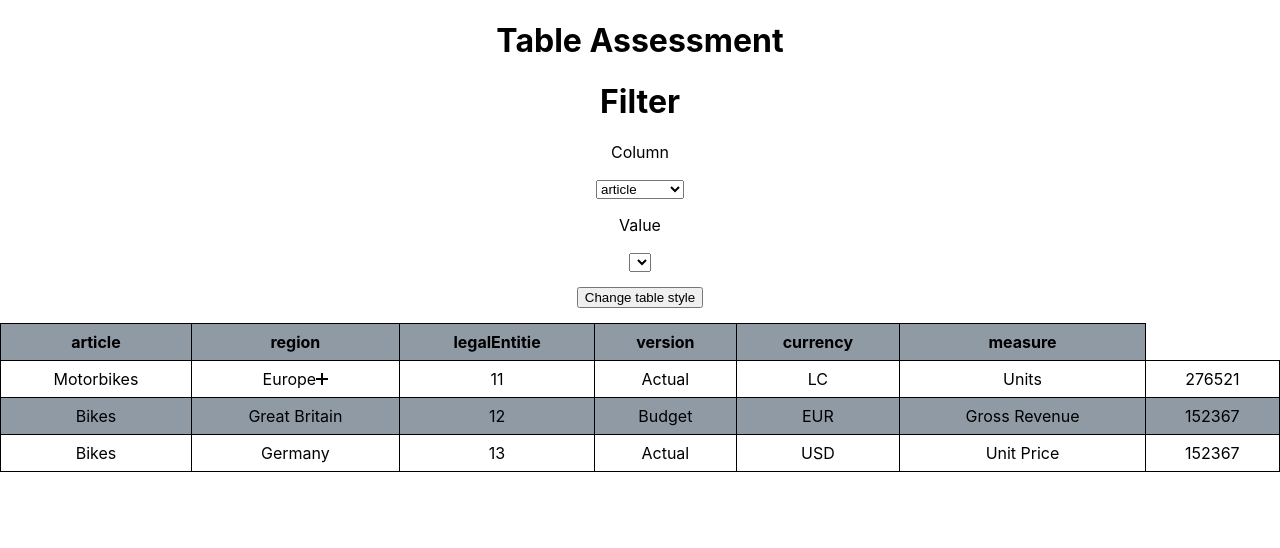
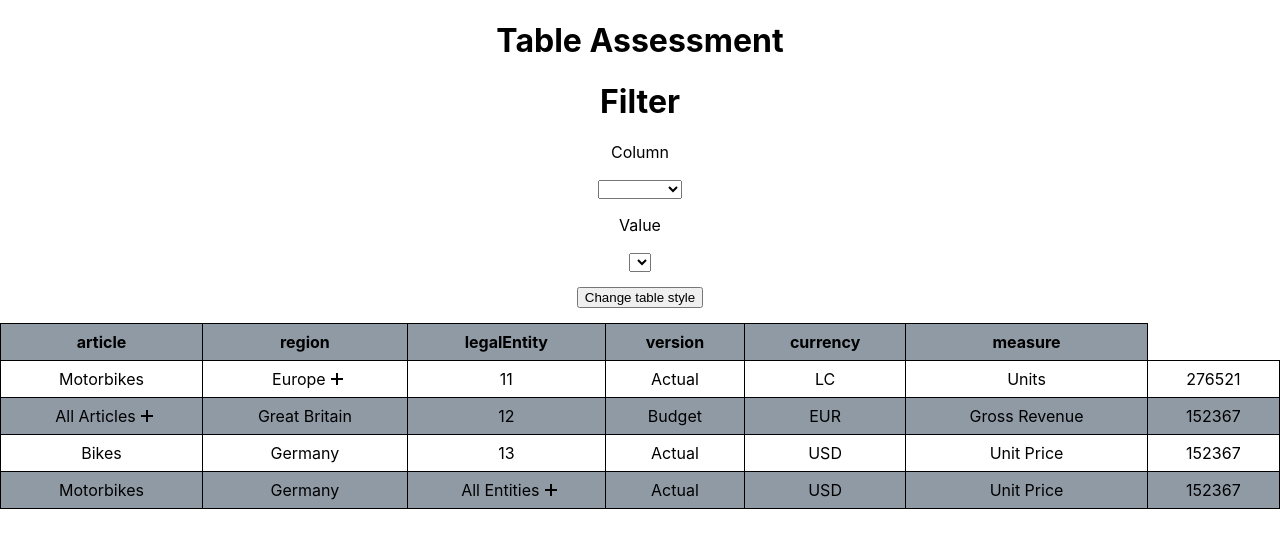
Before and after one commit to Yoloseph/TableDataAssessment, a React (Create React App) app in the folder table-assessment/: page / in a window 1280 px wide. Shown: the top 548 px of the page. Built offline with nearby package versions, Linux system fonts and the light colour scheme.

Commit message:
Mock Data changes Added logic for multiple hidden rows

```diff
--- a/table-assessment/public/mock/mockDataTable.json
+++ b/table-assessment/public/mock/mockDataTable.json
@@ -2,7 +2,7 @@
   "header": {
     "article": ["All Articles", "Bikes", "Motorbikes"],
     "region": ["Europe", "Great Britain", "Germany"],
-    "legalEntitie": ["11", "12", "13", "All Entities"],
+    "legalEntity": ["11", "12", "13", "All Entities"],
     "version": ["Actual", "Budget"],
     "currency": ["LC", "USD", "EUR"],
     "measure": ["Units", "Unit Price", "Gross Revenue"]
--- a/table-assessment/public/mock/mockDataUsers.json
+++ b/table-assessment/public/mock/mockDataUsers.json
@@ -29,14 +29,33 @@
     ]
   },
   {
-    "article": "Bikes",
+    "article": "All Articles",
     "region": "Great Britain",
     "legalEntity": "12",
     "version": "Budget",
     "currency": "EUR",
     "measure": "Gross Revenue",
     "value": 152367,
-    "children": []
+    "children": [
+      {
+        "article": "Motorbikes",
+        "region": "Germany",
+        "legalEntity": "11",
+        "version": "Actual",
+        "currency": "LC",
+        "measure": "Units",
+        "value": 276521
+      },
+      {
+        "article": "Bikes",
+        "region": "Germany",
+        "legalEntity": "11",
+        "version": "Actual",
+        "currency": "LC",
+        "measure": "Units",
+        "value": 276521
+      }
+    ]
   },
   {
     "article": "Bikes",
@@ -48,4 +67,41 @@
     "value": 152367,
     "children": []
   }
+  ,
+  {
+    "article": "Motorbikes",
+    "region": "Germany",
+    "legalEntity": "All Entities",
+    "version": "Actual",
+    "currency": "USD",
+    "measure": "Unit Price",
+    "value": 152367,
+    "children": [{
+      "article": "Motorbikes",
+      "region": "Germany",
+      "legalEntity": "11",
+      "version": "Actual",
+      "currency": "LC",
+      "measure": "Units",
+      "value": 276521
+    },
+    {
+      "article": "Bikes",
+      "region": "Germany",
+      "legalEntity": "12",
+      "version": "Actual",
+      "currency": "LC",
+      "measure": "Units",
+      "value": 276521
+    },
+    {
+      "article": "Bikes",
+      "region": "Germany",
+      "legalEntity": "13",
+      "version": "Actual",
+      "currency": "LC",
+      "measure": "Units",
+      "value": 276521
+    }]
+  }
 ]
--- a/table-assessment/src/components/Filter.jsx
+++ b/table-assessment/src/components/Filter.jsx
@@ -14,7 +14,7 @@ function Filter({ tableData, handleChange }) {
 
   const columnDataBlock = (data) => {
     let option = [];
-
+    option.push(<option key="default" value=""></option>);
     Object.keys(data).forEach((element) => {
       option.push(<option value={element}>{element}</option>);
     });
@@ -27,11 +27,7 @@ function Filter({ tableData, handleChange }) {
 
   const valuesDataBlock = (data) => {
     let option = [];
-    option.push(
-      <option key="default" value="">
-        {" "}
-      </option>
-    );
+    option.push(<option key="default" value=""></option>);
     if (data && selectedColumn) {
       Object.keys(data).forEach((element) => {
         if (selectedColumn === element) {
--- a/table-assessment/src/components/Table.css
+++ b/table-assessment/src/components/Table.css
@@ -40,6 +40,7 @@ td {
 }
 
 .plus-icon {
+  left: 5px;
   display: inline-block;
   width: 12px;
   height: 12px;
@@ -71,6 +72,7 @@ td {
 }
 
 .minus-icon {
+  left: 5px;
   display: inline-block;
   width: 12px;
   height: 12px;
--- a/table-assessment/src/components/Table.jsx
+++ b/table-assessment/src/components/Table.jsx
@@ -3,7 +3,7 @@ import "./Table.css";
 
 function Table({ userData, tableData }) {
   const [useZebraStyling, setUseZebraStyling] = useState(true);
-  const [showHidden, setShowHidden] = useState(false);
+  const [rowsList, setRowsList] = useState({});
 
   const getHeaders = (data) => {
     let header = [];
@@ -19,18 +19,22 @@ function Table({ userData, tableData }) {
     return <>{header}</>;
   };
 
-  const handleShowHidden = (key) => {
-    console.log(key);
-    setShowHidden(!showHidden);
+  const handleShowHidden = (rowKey) => {
+    setRowsList((prev) => ({
+      ...prev,
+      [rowKey]: !prev[rowKey],
+    }));
   };
 
   const getData = (data) => {
     let row = [];
     let level = 1;
     if (data) {
-      data.forEach((element) => {
+      data.forEach((element, parentIndex) => {
+        const rowKey = `parent-${parentIndex}`;
         row.push(
           <tr
+            key={rowKey}
             className={
               level % 2 === 0
                 ? useZebraStyling
@@ -51,19 +55,20 @@ function Table({ userData, tableData }) {
                   element[key] === "All Articles" ||
                   element[key] === "All Entities" ? (
                     <a
-                      className={showHidden ? "minus-icon " : "plus-icon"}
-                      onClick={() => handleShowHidden(key)}
+                      className={rowsList[rowKey] ? "minus-icon" : "plus-icon"}
+                      onClick={() => handleShowHidden(rowKey)}
                     ></a>
                   ) : null}
                 </td>
               ))}
           </tr>
         );
-        if (element.children.length !== 0) {
-          element.children.forEach((element2) => {
+        if (element.children && element.children.length !== 0) {
+          element.children.forEach((element2, childIndex) => {
             row.push(
               <tr
-                className={showHidden ? "hiddenRow " : "hiddenRow hidden"}
+                key={`${rowKey}-child-${childIndex}`}
+                className={rowsList[rowKey] ? "hiddenRow" : "hiddenRow hidden"}
                 data-row-level={level}
               >
                 {Object.values(element2).map((value, index) => (
```
Also changed, not shown: table-assessment/src/App.jsx (+0 -10 lines).
